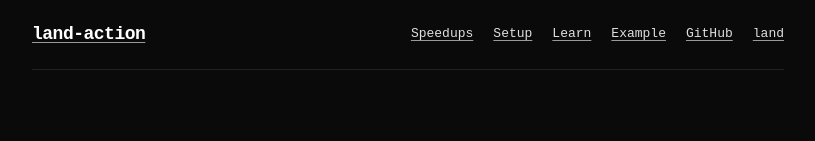
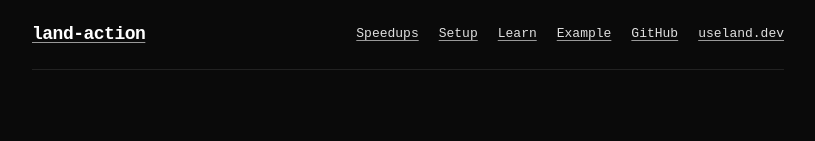
Before and after one commit to Ataraxy-Labs/land-action, a plain HTML site: page docs/index.html in a window 1280 px wide. Shown: the top 141 px of the page, without its empty margins (232-1047 px from the left). Drawn offline with Linux system fonts and the light colour scheme.

Commit message:
Docs: the nav names useland.dev

```diff
--- a/docs/index.html
+++ b/docs/index.html
@@ -48,7 +48,7 @@
         <a href="learn.html">Learn</a>
         <a href="https://github.com/Ataraxy-Labs/land-action-example">Example</a>
         <a href="https://github.com/Ataraxy-Labs/land-action">GitHub</a>
-        <a href="https://useland.dev">land</a>
+        <a href="https://useland.dev">useland.dev</a>
       </div>
     </nav>
 
```
Also changed, not shown: docs/learn.html (+1 -1 lines).
